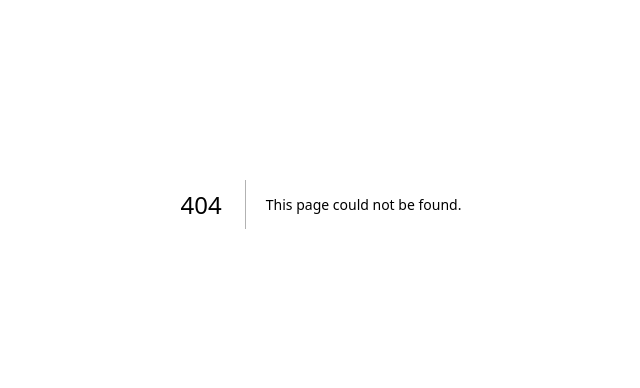
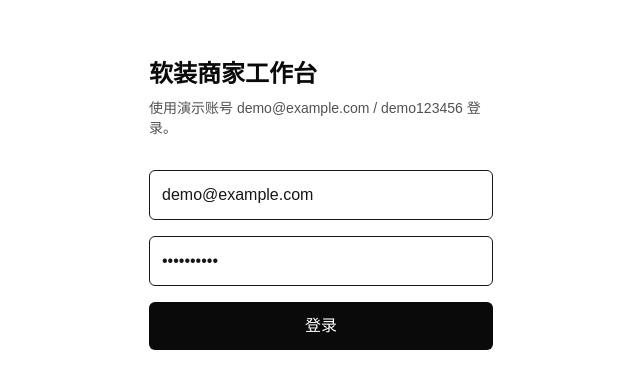
Before and after one commit to zzc0695/agent-picture, a Next.js app: page /login in a window 1280 px wide. Before the commit this address had no page. Shown: the part 196-584 px from the top of the page, without its empty margins (319-959 px from the left). Built offline with nearby package versions, Linux system fonts and the light colour scheme.

Commit message:
feat: add single merchant login

```diff
--- /dev/null
+++ b/app/(auth)/login/page.tsx
@@ -0,0 +1,58 @@
+"use client";
+
+import { useState } from "react";
+import { useRouter } from "next/navigation";
+
+export default function LoginPage() {
+  const router = useRouter();
+  const [error, setError] = useState("");
+
+  async function onSubmit(formData: FormData) {
+    setError("");
+    const response = await fetch("/api/auth/login", {
+      method: "POST",
+      headers: { "Content-Type": "application/json" },
+      body: JSON.stringify({
+        email: formData.get("email"),
+        password: formData.get("password"),
+      }),
+    });
+
+    if (!response.ok) {
+      const body = await response.json();
+      setError(body.error ?? "登录失败");
+      return;
+    }
+
+    router.push("/");
+  }
+
+  return (
+    <main className="mx-auto flex min-h-screen max-w-sm flex-col justify-center px-5">
+      <h1 className="text-2xl font-semibold text-neutral-950">
+        软装商家工作台
+      </h1>
+      <p className="mt-2 text-sm text-neutral-600">
+        使用演示账号 demo@example.com / demo123456 登录。
+      </p>
+      <form action={onSubmit} className="mt-8 space-y-4">
+        <input
+          name="email"
+          type="email"
+          defaultValue="demo@example.com"
+          className="w-full rounded-md border px-3 py-3"
+        />
+        <input
+          name="password"
+          type="password"
+          defaultValue="demo123456"
+          className="w-full rounded-md border px-3 py-3"
+        />
+        {error ? <p className="text-sm text-red-600">{error}</p> : null}
+        <button className="w-full rounded-md bg-neutral-950 px-4 py-3 text-white">
+          登录
+        </button>
+      </form>
+    </main>
+  );
+}
--- /dev/null
+++ b/app/api/auth/login/route.ts
@@ -0,0 +1,31 @@
+import bcrypt from "bcryptjs";
+import { cookies } from "next/headers";
+import { NextResponse } from "next/server";
+import { createSessionToken, sessionCookieName } from "@/lib/auth/session";
+import { db } from "@/lib/db";
+
+export async function POST(request: Request) {
+  const body = await request.json();
+  const email = String(body.email ?? "");
+  const password = String(body.password ?? "");
+
+  const merchant = await db.merchant.findUnique({ where: { email } });
+  if (!merchant || !(await bcrypt.compare(password, merchant.passwordHash))) {
+    return NextResponse.json({ error: "邮箱或密码不正确" }, { status: 401 });
+  }
+
+  const token = await createSessionToken({
+    merchantId: merchant.id,
+    email: merchant.email,
+  });
+  const jar = await cookies();
+  jar.set(sessionCookieName, token, {
+    httpOnly: true,
+    sameSite: "lax",
+    secure: process.env.NODE_ENV === "production",
+    path: "/",
+    maxAge: 60 * 60 * 24 * 7,
+  });
+
+  return NextResponse.json({ ok: true });
+}
--- /dev/null
+++ b/app/api/auth/logout/route.ts
@@ -0,0 +1,9 @@
+import { cookies } from "next/headers";
+import { NextResponse } from "next/server";
+import { sessionCookieName } from "@/lib/auth/session";
+
+export async function POST() {
+  const jar = await cookies();
+  jar.delete(sessionCookieName);
+  return NextResponse.json({ ok: true });
+}
--- /dev/null
+++ b/lib/auth/session.ts
@@ -0,0 +1,41 @@
+import { SignJWT, jwtVerify } from "jose";
+
+const cookieName = "merchant_session";
+const secret = new TextEncoder().encode(
+  process.env.SESSION_SECRET ?? "dev-secret-with-more-than-32-characters",
+);
+
+export type MerchantSession = {
+  merchantId: string;
+  email: string;
+};
+
+export const sessionCookieName = cookieName;
+
+export async function createSessionToken(session: MerchantSession) {
+  return new SignJWT(session)
+    .setProtectedHeader({ alg: "HS256" })
+    .setIssuedAt()
+    .setExpirationTime("7d")
+    .sign(secret);
+}
+
+export async function readSessionToken(
+  token: string | undefined,
+): Promise<MerchantSession | null> {
+  if (!token) return null;
+
+  try {
+    const { payload } = await jwtVerify(token, secret);
+    if (
+      typeof payload.merchantId !== "string" ||
+      typeof payload.email !== "string"
+    ) {
+      return null;
+    }
+
+    return { merchantId: payload.merchantId, email: payload.email };
+  } catch {
+    return null;
+  }
+}
```
Also changed, not shown: 1 other file (tests, documents, lock files or other folders).
